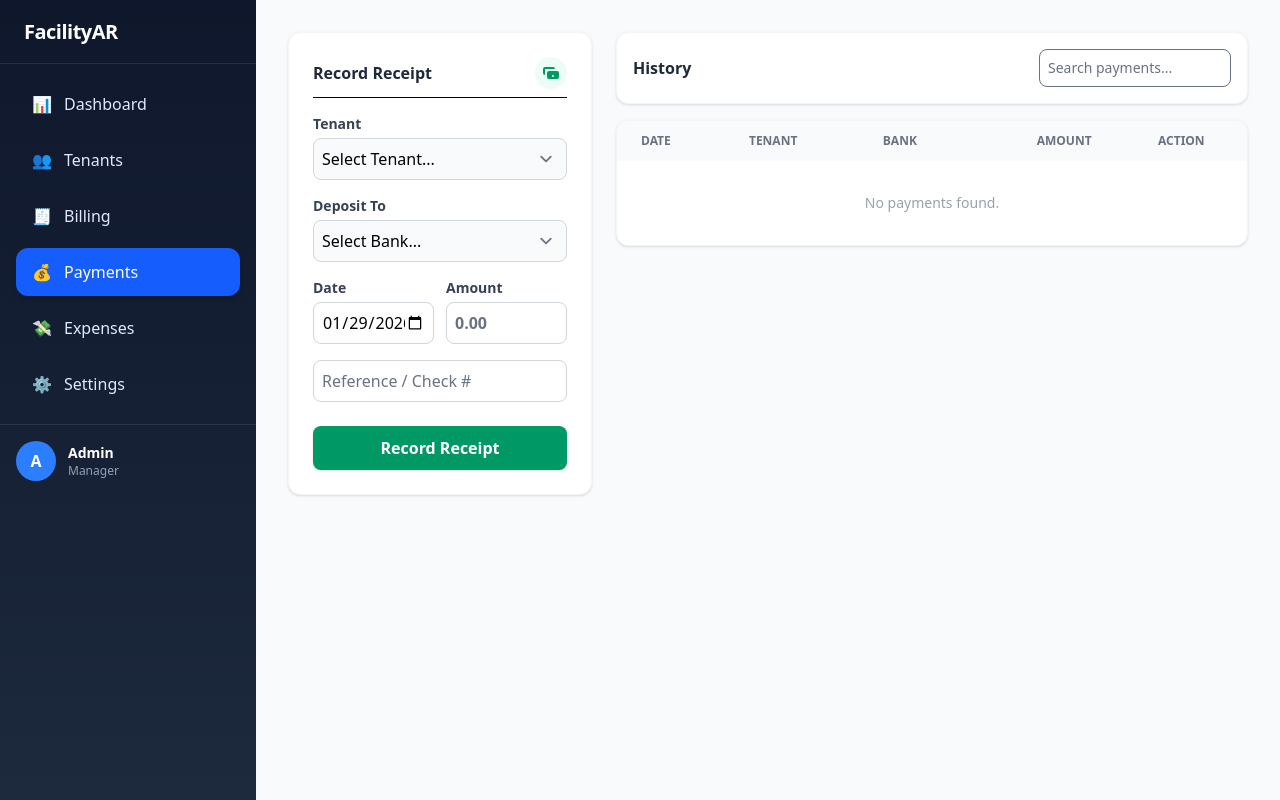
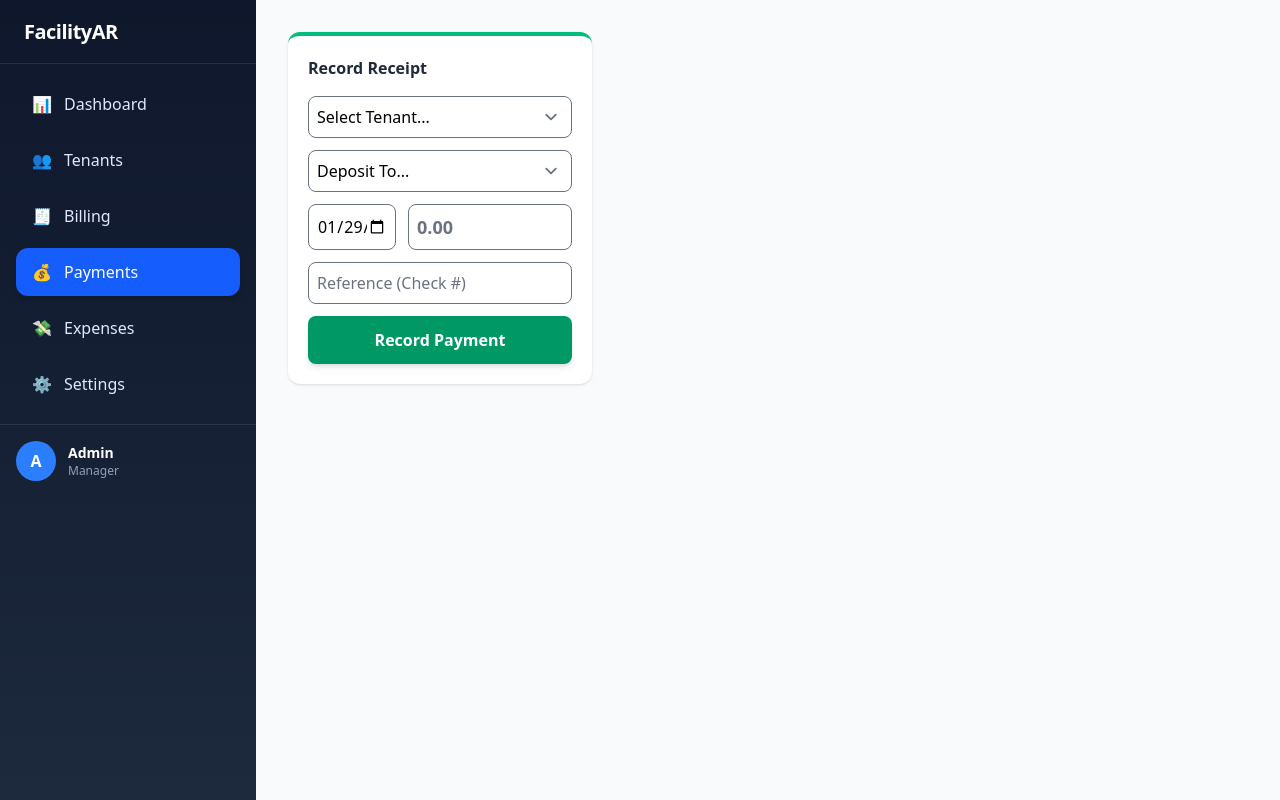
Before and after one commit to Hali-dev128/FacilityAR, a SvelteKit app: page /payments in a window 1280 px wide. Built offline with nearby package versions, Linux system fonts and the light colour scheme.

Commit message:
Update +page.svelte

```diff
--- a/src/routes/payments/+page.svelte
+++ b/src/routes/payments/+page.svelte
@@ -3,171 +3,60 @@
     import { formatMoney, formatDate } from '$lib/utils';
     import toast from 'svelte-french-toast';
 
-    let tenantId = '';
-    let bankId = '';
-    let date = new Date().toISOString().split('T')[0];
-    let amount = ''; // String to allow empty state
-    let reference = '';
+    let tenantId = '', bankId = '', date = new Date().toISOString().split('T')[0], amount = '', ref = '';
 
-    let isEditing = null;
+    $: balanceHint = $tenantStats.find(t => t.id === tenantId)?.balance || 0;
 
-    // Reactive: Find outstanding balance for selected tenant hint
-    $: currentTenant = $tenantStats.find(t => t.id === tenantId);
-    $: outstandingHint = currentTenant ? currentTenant.balance : 0;
-
-    // Search filter
-    let searchTerm = '';
-    $: sortedPayments = $payments
-        .filter(p => {
-            const tName = $tenants.find(t => t.id === p.tenantId)?.name.toLowerCase() || '';
-            const ref = p.reference?.toLowerCase() || '';
-            const term = searchTerm.toLowerCase();
-            return tName.includes(term) || ref.includes(term);
-        })
-        .sort((a, b) => new Date(b.date) - new Date(a.date));
-
-    function handleSubmit() {
-        const val = parseFloat(amount);
-        if(!val || val <= 0) return toast.error('Enter a valid amount');
-        if(!tenantId) return toast.error('Select a tenant');
-        if(!bankId) return toast.error('Select a bank account');
-
-        const payload = {
-            tenantId, bankId, date, reference,
-            amount: val
-        };
-
-        if(isEditing) {
-            payments.update(curr => curr.map(p => p.id === isEditing ? { ...p, ...payload } : p));
-            toast.success('Payment updated');
-        } else {
-            payments.update(curr => [...curr, { id: Date.now().toString(), ...payload }]);
-            toast.success('Payment recorded');
-        }
-        resetForm();
-    }
-
-    function edit(p) {
-        tenantId = p.tenantId;
-        bankId = p.bankId;
-        date = p.date;
-        amount = p.amount;
-        reference = p.reference;
-        isEditing = p.id;
-    }
-
-    function remove(id) {
-        if(confirm('Delete this payment record?')) {
-            payments.update(curr => curr.filter(p => p.id !== id));
-        }
-    }
-
-    function resetForm() {
-        tenantId = ''; bankId = ''; amount = ''; reference = ''; isEditing = null;
-        date = new Date().toISOString().split('T')[0];
+    function save() {
+        if(!amount || !tenantId) return toast.error('Missing data');
+        payments.update(n => [...n, { id: Date.now().toString(), tenantId, bankId, date, amount: parseFloat(amount), ref }]);
+        toast.success('Receipt Recorded');
+        amount = ''; ref = '';
     }
 </script>
 
 <div class="grid lg:grid-cols-3 gap-6">
-    <div class="bg-white p-6 rounded-xl shadow-sm h-fit sticky top-6 border border-gray-100">
-        <div class="flex justify-between items-center mb-4 pb-2 border-b">
-            <h3 class="font-bold text-gray-800">{isEditing ? 'Edit Receipt' : 'Record Receipt'}</h3>
-            <div class="h-8 w-8 bg-emerald-50 rounded-full flex items-center justify-center text-emerald-600">
-                <svg xmlns="http://www.w3.org/2000/svg" class="h-5 w-5" viewBox="0 0 20 20" fill="currentColor"><path fill-rule="evenodd" d="M4 4a2 2 0 00-2 2v4a2 2 0 002 2V6h10a2 2 0 00-2-2H4zm2 6a2 2 0 012-2h8a2 2 0 012 2v4a2 2 0 01-2 2H8a2 2 0 01-2-2v-4zm6 4a1 1 0 100-2 1 1 0 000 2z" clip-rule="evenodd" /></svg>
-            </div>
-        </div>
-
-        <form on:submit|preventDefault={handleSubmit} class="space-y-4">
-            <div>
-                <label class="block text-sm font-bold text-gray-700 mb-1">Tenant</label>
-                <select bind:value={tenantId} required class="w-full border border-gray-300 p-2 rounded-lg bg-gray-50 focus:bg-white transition">
+    <div class="bg-white p-5 rounded-xl shadow-sm h-fit border-t-4 border-emerald-500">
+        <h3 class="font-bold text-gray-800 mb-4">Record Receipt</h3>
+        <form on:submit|preventDefault={save} class="space-y-3">
+            <select bind:value={tenantId} required class="w-full border p-2 rounded-lg bg-white">
                 <option value="">Select Tenant...</option>
-                    {#each $tenants.filter(t => t.status !== 'deleted') as t}
-                        <option value={t.id}>{t.name}</option>
-                    {/each}
+                {#each $tenants.filter(t => t.status !== 'deleted') as t} <option value={t.id}>{t.name}</option> {/each}
             </select>
             {#if tenantId}
-                    <div class="text-xs mt-1 font-bold px-1"
-                         class:text-red-500={outstandingHint > 0}
-                         class:text-green-600={outstandingHint <= 0}>
-                        {outstandingHint > 0 ? `Owes: ${formatMoney(outstandingHint)}` : `Credit: ${formatMoney(Math.abs(outstandingHint))}`}
+                <div class="text-xs text-right font-bold" class:text-red-500={balanceHint>0}>
+                    Current Balance: {formatMoney(balanceHint)}
                 </div>
             {/if}
+
+            <select bind:value={bankId} required class="w-full border p-2 rounded-lg bg-white">
+                <option value="">Deposit To...</option>
+                {#each $banks as b} <option value={b.id}>{b.name}</option> {/each}
+            </select>
+
+            <div class="flex gap-3">
+                <input type="date" bind:value={date} class="w-1/3 border p-2 rounded-lg" />
+                <input type="number" bind:value={amount} placeholder="0.00" class="w-2/3 border p-2 rounded-lg font-bold text-lg" required />
             </div>
+            <input bind:value={ref} placeholder="Reference (Check #)" class="w-full border p-2 rounded-lg" />
 
-            <div>
-                <label class="block text-sm font-bold text-gray-700 mb-1">Deposit To</label>
-                <select bind:value={bankId} required class="w-full border border-gray-300 p-2 rounded-lg bg-gray-50 focus:bg-white transition">
-                    <option value="">Select Bank...</option>
-                    {#each $banks as b}
-                        <option value={b.id}>{b.name}</option>
-                    {/each}
-                </select>
-            </div>
-
-            <div class="grid grid-cols-2 gap-3">
-                <div>
-                    <label class="block text-sm font-bold text-gray-700 mb-1">Date</label>
-                    <input type="date" bind:value={date} required class="w-full border border-gray-300 p-2 rounded-lg" />
-                </div>
-                <div>
-                    <label class="block text-sm font-bold text-gray-700 mb-1">Amount</label>
-                    <input type="number" step="0.01" bind:value={amount} required class="w-full border border-gray-300 p-2 rounded-lg font-bold text-gray-800" placeholder="0.00" />
-                </div>
-            </div>
-
-            <input bind:value={reference} placeholder="Reference / Check #" class="w-full border border-gray-300 p-2 rounded-lg" />
-
-            <div class="flex gap-2 pt-2">
-                <button class="bg-emerald-600 hover:bg-emerald-700 text-white w-full py-2.5 rounded-lg font-bold shadow-sm transition">
-                    {isEditing ? 'Update Receipt' : 'Record Receipt'}
-                </button>
-                {#if isEditing}
-                    <button type="button" on:click={resetForm} class="bg-gray-100 hover:bg-gray-200 text-gray-600 px-4 rounded-lg font-bold">X</button>
-                {/if}
-            </div>
+            <button class="w-full bg-emerald-600 text-white py-3 rounded-lg font-bold shadow-md">Record Payment</button>
         </form>
     </div>
 
-    <div class="lg:col-span-2 space-y-4">
-        <div class="flex justify-between items-center bg-white p-4 rounded-xl shadow-sm border border-gray-100">
-            <h3 class="font-bold text-gray-800">History</h3>
-            <input bind:value={searchTerm} placeholder="Search payments..." class="text-sm border p-2 rounded-lg w-48" />
+    <div class="lg:col-span-2 space-y-3">
+        {#each $payments.sort((a,b) => new Date(b.date) - new Date(a.date)) as p}
+            {@const t = $tenants.find(x => x.id === p.tenantId)}
+            <div class="bg-white p-4 rounded-xl shadow-sm border border-gray-100 flex justify-between items-center">
+                <div>
+                    <div class="text-xs text-gray-400">{formatDate(p.date)} &bull; {p.ref || '-'}</div>
+                    <div class="font-bold text-gray-900">{t?.name || 'Unknown'}</div>
                 </div>
-
-        <div class="bg-white rounded-xl shadow-sm border border-gray-100 overflow-hidden">
-            <table class="w-full text-sm text-left">
-                <thead class="bg-gray-50 text-xs uppercase text-gray-500">
-                    <tr>
-                        <th class="px-6 py-3">Date</th>
-                        <th class="px-6 py-3">Tenant</th>
-                        <th class="px-6 py-3">Bank</th>
-                        <th class="px-6 py-3 text-right">Amount</th>
-                        <th class="px-6 py-3 text-center">Action</th>
-                    </tr>
-                </thead>
-                <tbody>
-                    {#each sortedPayments as p}
-                        {@const t = $tenants.find(x => x.id === p.tenantId)}
-                        {@const b = $banks.find(x => x.id === p.bankId)}
-                        <tr class="border-b hover:bg-gray-50">
-                            <td class="px-6 py-4 whitespace-nowrap">{formatDate(p.date)}</td>
-                            <td class="px-6 py-4 font-bold text-gray-900">
-                                {t?.name || 'Unknown'}
-                                <div class="text-xs text-gray-400 font-normal">{p.reference || ''}</div>
-                            </td>
-                            <td class="px-6 py-4 text-xs text-blue-600 font-medium">{b?.name || '-'}</td>
-                            <td class="px-6 py-4 text-right font-bold text-emerald-600">{formatMoney(p.amount)}</td>
-                            <td class="px-6 py-4 text-center space-x-2">
-                                <button on:click={() => edit(p)} class="text-blue-600 font-bold text-xs hover:underline">EDIT</button>
-                                <button on:click={() => remove(p.id)} class="text-red-500 font-bold text-xs hover:underline">DEL</button>
-                            </td>
-                        </tr>
-                    {:else}
-                        <tr><td colspan="5" class="p-8 text-center text-gray-400">No payments found.</td></tr>
-                    {/each}
-                </tbody>
-            </table>
+                <div class="text-right">
+                    <div class="font-black text-emerald-600">{formatMoney(p.amount)}</div>
+                    <button on:click={() => {if(confirm('Delete?')) payments.update(n=>n.filter(x=>x.id!==p.id))}} class="text-xs text-red-400 font-bold">DEL</button>
                 </div>
             </div>
+        {/each}
     </div>
+</div>
```
Lines whose indentation alone changed are shown as unchanged.
